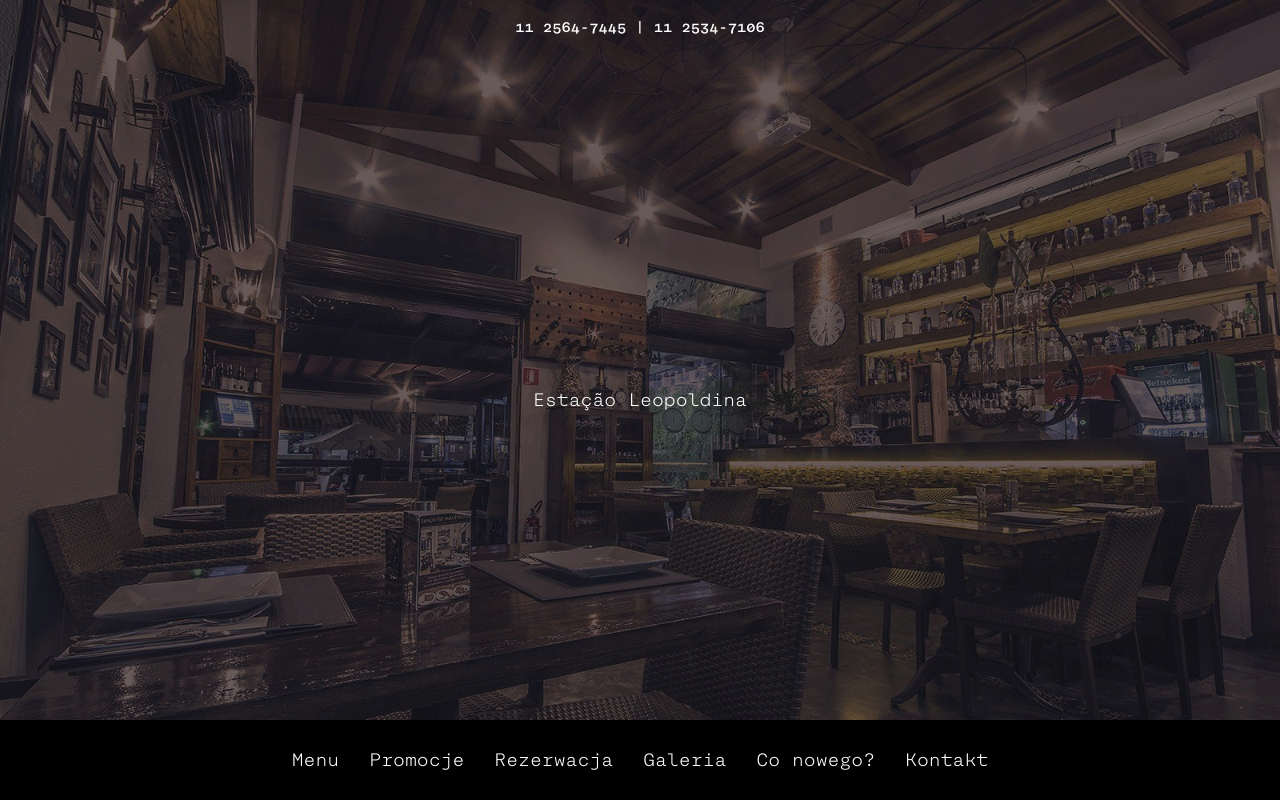
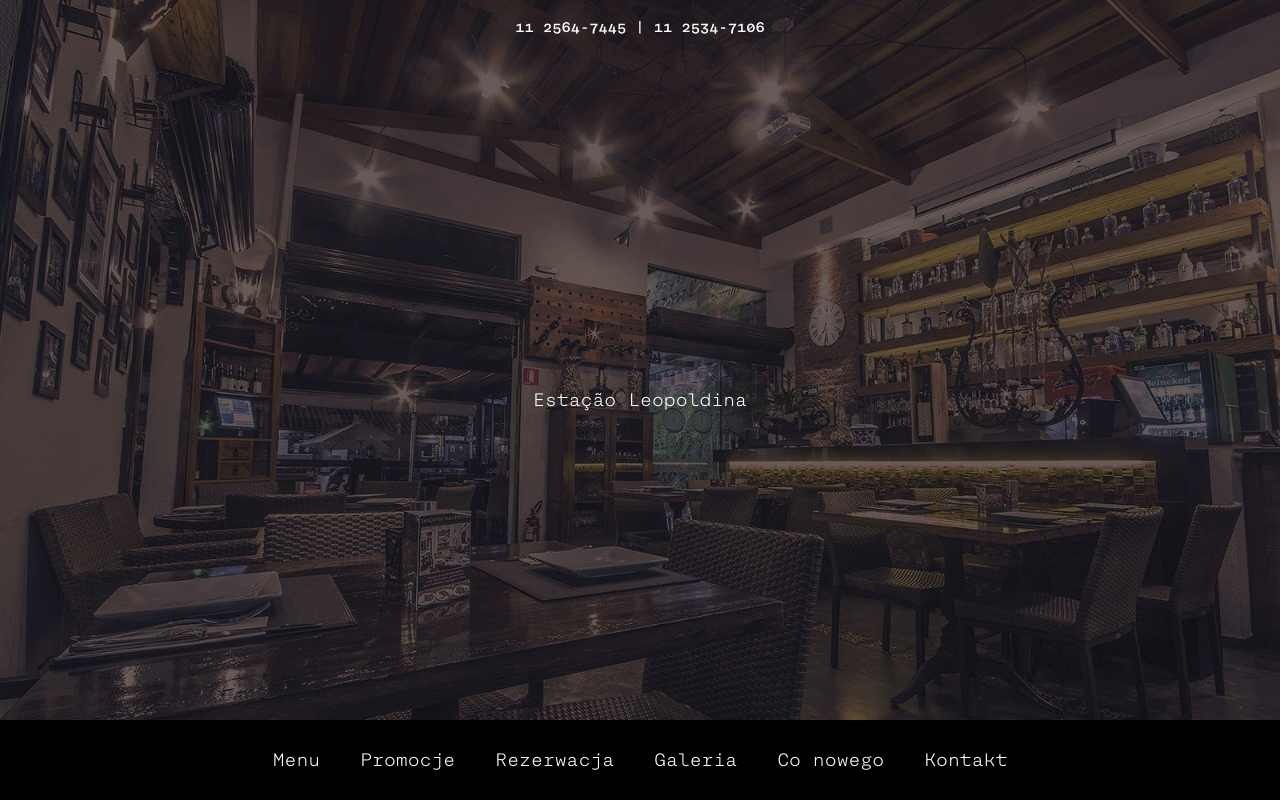
Before and after one commit to MEDOYED/restaurant-layout-template, a React (Vite) app: page / in a window 1280 px wide. Shown: the top 800 px of the page. Built offline with nearby package versions, Linux system fonts and the light colour scheme.

Commit message:
style(Header): improve some styles

```diff
--- a/src/widgets/layout/Header/Header.module.scss
+++ b/src/widgets/layout/Header/Header.module.scss
@@ -18,7 +18,11 @@
     display: flex;
     justify-content: center;
     align-items: center;
-    gap: 3rem;
+    gap: 4rem;
     padding: 3rem 0;
+
+    &__item {
+      cursor: pointer;
+    }
   }
 }
--- a/src/widgets/layout/Header/Header.tsx
+++ b/src/widgets/layout/Header/Header.tsx
@@ -10,7 +10,7 @@
   "Promocje",
   "Rezerwacja",
   "Galeria",
-  "Co nowego?",
+  "Co nowego",
   "Kontakt",
 ];
 
```
